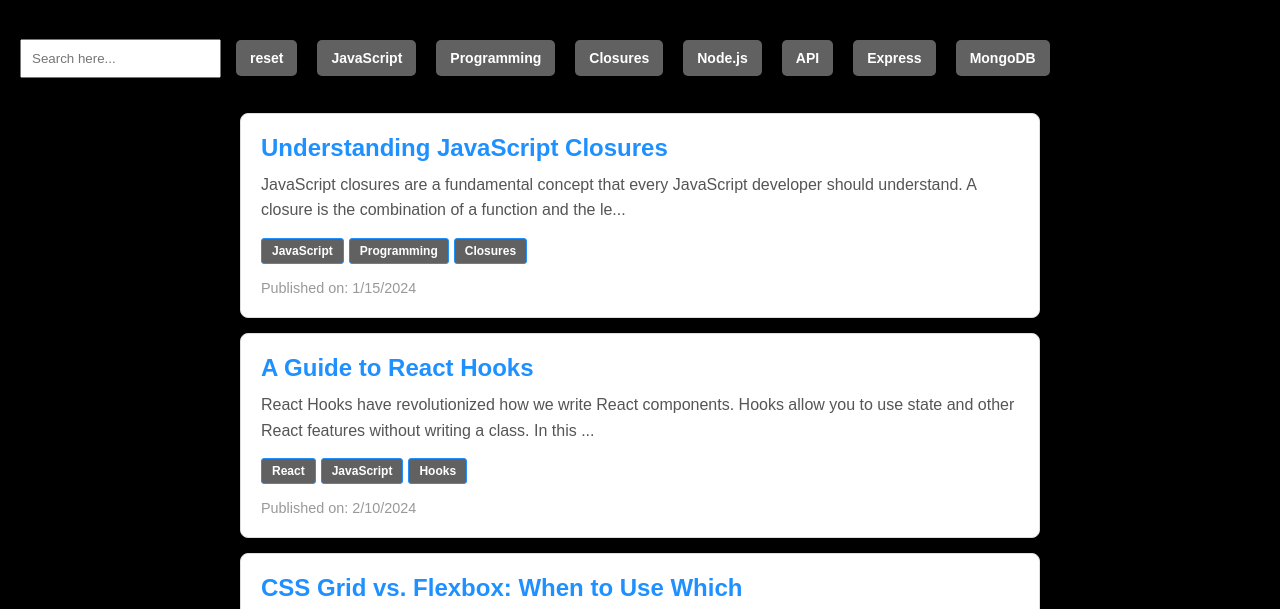
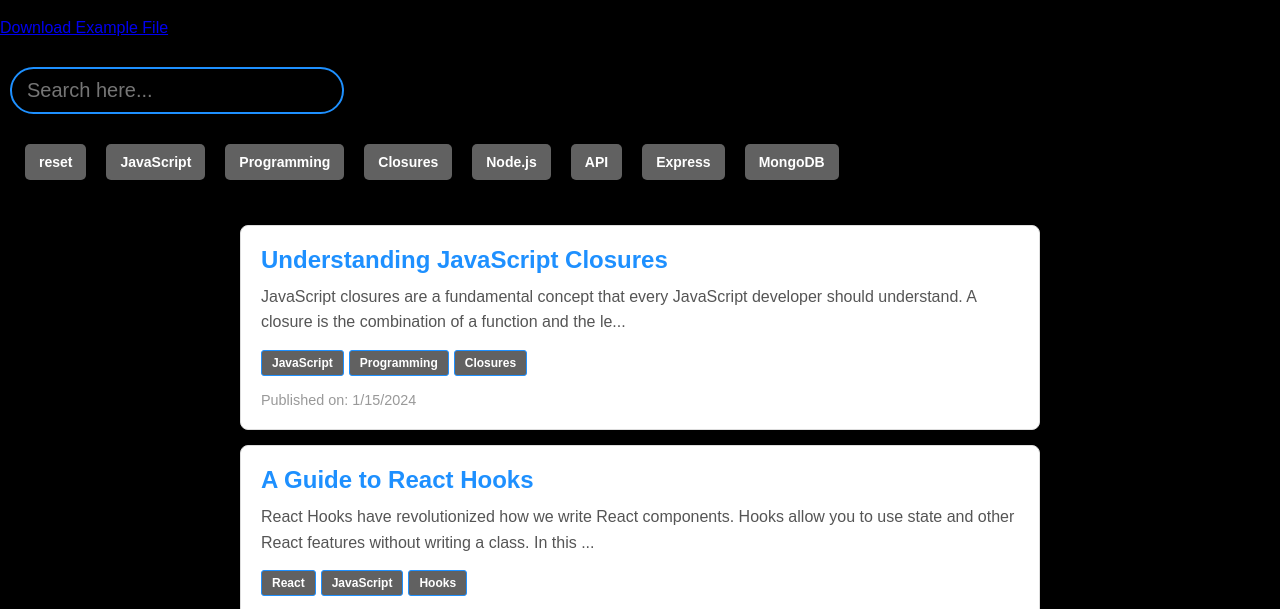
Before and after one commit to Unbounder1/blog-website, an Astro site: page / in a window 1280 px wide. Shown: the part 167-776 px from the top of the page. Built offline with nearby package versions, Linux system fonts and the light colour scheme; Astro itself is replaced by a stand-in of ours.

Commit message:
add resume download button link

```diff
--- a/src/components/Navbar.astro
+++ b/src/components/Navbar.astro
@@ -6,7 +6,7 @@
       <a href="#">Skills</a>
       <a href="#">Projects</a>
       <a href="#">Contact</a>
-      <a href="#">Resume</a>
+      <a href="#resume">Resume</a>
     </header>
 
   </body>
@@ -28,6 +28,8 @@
       align-items: center;
       background-color: var(--navbar-bg, #333); /* Optional: Use a different color for the navbar */
       padding: 10px 20px;
+      position: sticky;
+      top: 0;
     }
 
     .navbar a {
--- /dev/null
+++ b/src/components/Resumebutton.astro
@@ -0,0 +1,8 @@
+---
+---
+<a href="/files/example-file.pdf"
+   download="example-file.pdf"
+   rel="noopener noreferrer"
+   id="resume">
+   Download Example File
+</a>
--- a/src/components/Searchbar.jsx
+++ b/src/components/Searchbar.jsx
@@ -92,13 +92,12 @@
     return (
         <div>
 
-        <div className="search-line">
+        <div className="search-bar-container">
             <input
                 type="text"
                 placeholder="Search here..."
                 onChange={handleChange}
                 value={searchInput}
-                className="search-bar-container"
             />
             <div className="tag-container">
                 {tags.map((tag, index) => (
--- a/src/components/Welcome.astro
+++ b/src/components/Welcome.astro
@@ -15,8 +15,7 @@
     <title>{aboutTitle}</title>
   </head>
   <body>
-    <Navigation />
-	<h2>Hello I am</h1>
-    <h1 id = "about">{aboutTitle}</h1>
+	<h2 id = "about">Hello I am</h1>
+    <h1 >{aboutTitle}</h1>
   </body>
 </html>
--- a/src/pages/index.astro
+++ b/src/pages/index.astro
@@ -2,6 +2,8 @@
 import Welcome from '../components/Welcome.astro';
 import Layout from '../layouts/Layout.astro';
 import Searchbar from '../components/Searchbar.jsx'
+import Resumebutton from '../components/Resumebutton.astro';
+import Navbar from '../components/Navbar.astro'
 
 const blogArr = [
     { name: "a", body: "b" , tag: ["tag1", "tag2"]},
@@ -13,6 +15,8 @@
 ---
 
 <Layout>
+  <Navbar />
 	<Welcome />
+  <Resumebutton />
 	<Searchbar client:load />
 </Layout>
--- a/src/styles/searchbar.css
+++ b/src/styles/searchbar.css
@@ -1,18 +1,8 @@
-/* Search Line */
-.search-line {
-    display: flex;
-    flex-direction: row;
-    justify-content: left;
-    align-items: center;
-    background-color: var(--background-color); /* Optional: Use a different color for the navbar */
-    padding: 0px 20px;
-}
-
 /* Search Bar Container */
 .search-bar-container {
     display: flex;
     flex-direction: column;
-    align-items: center;
+    align-items: ;
     gap: 15px;
     margin: 20px 0;
     padding: 10px;
@@ -20,13 +10,14 @@
 
 /* Input Field */
 .search-bar-container input[type="text"] {
-    width: 80%;
-    max-width: 600px;
+    background-color: var(--background-color);
+    width: 30%;
+    max-width: 300px;
     padding: 10px 15px;
     border: 2px solid var(--primary-color);
     border-radius: 25px;
     outline: none;
-    font-size: 16px;
+    font-size: 20px;
     transition: border-color 0.3s ease;
 }
 
```
